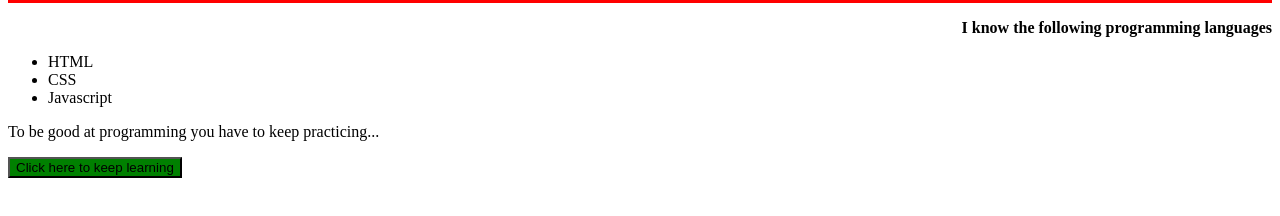
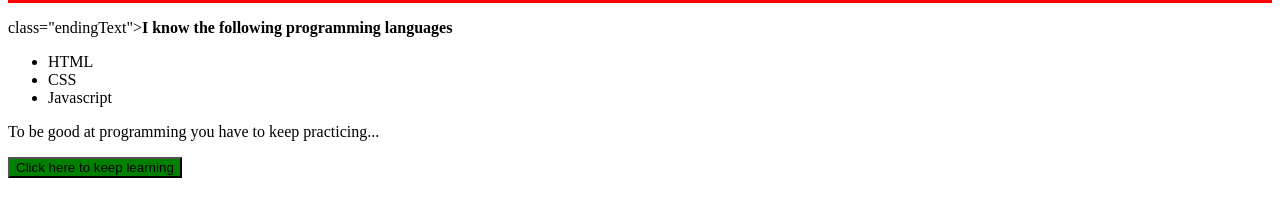
Before and after one commit to Jaishil-Patel/CSSexperiments, a plain HTML site: page index.html in a window 1280 px wide. Shown: the part 234-450 px from the top of the page. Drawn offline with Linux system fonts and the light colour scheme.

Commit message:
Update index.html

```diff
--- a/index.html
+++ b/index.html
@@ -37,7 +37,7 @@ div{
 <p>I love web development</p>
 </div>
 
-<p class="endingText"><strong>I know the following programming languages</strong></p>
+<p> class="endingText"><strong>I know the following programming languages</strong></p>
 
 <ul>
 <li>HTML</li>
```
